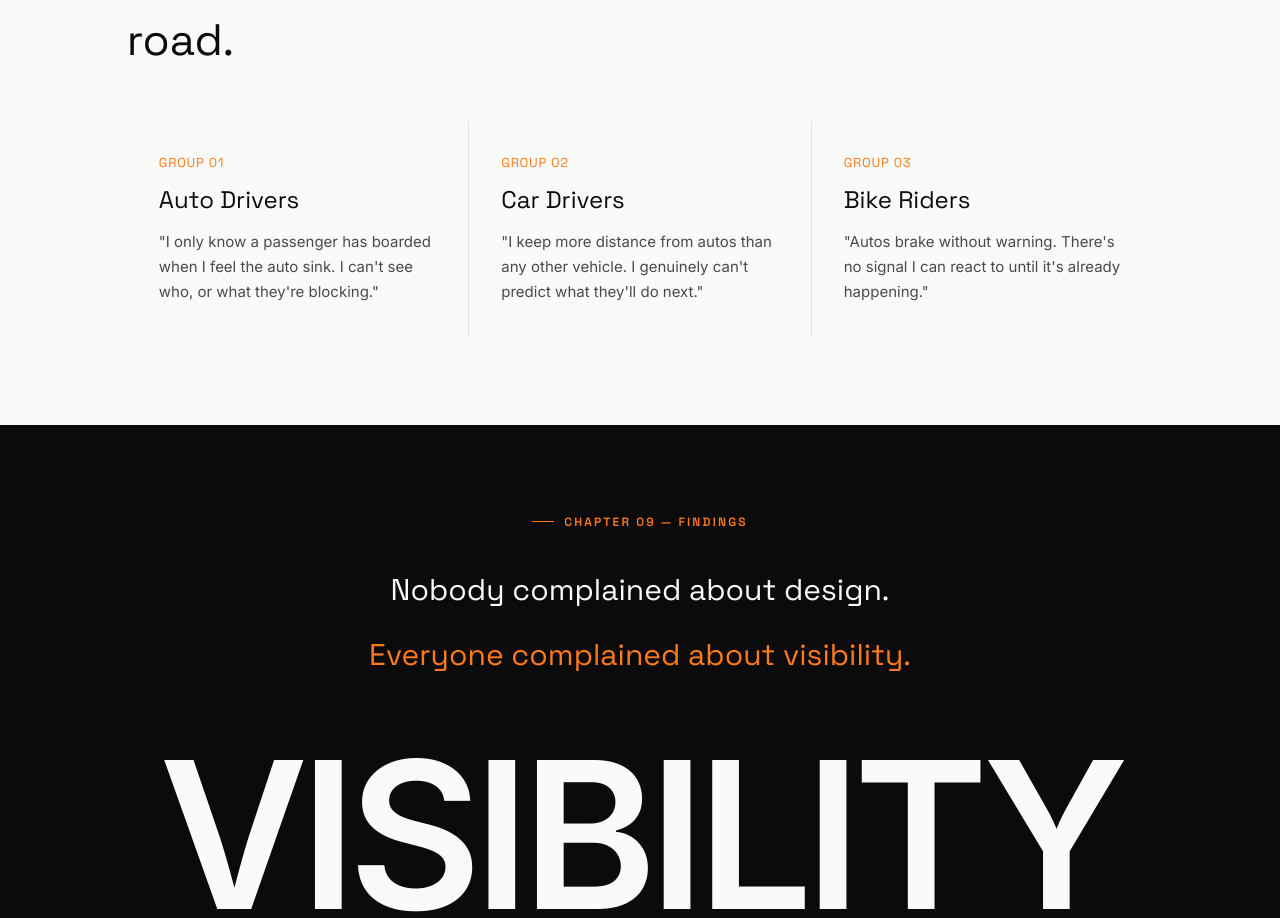
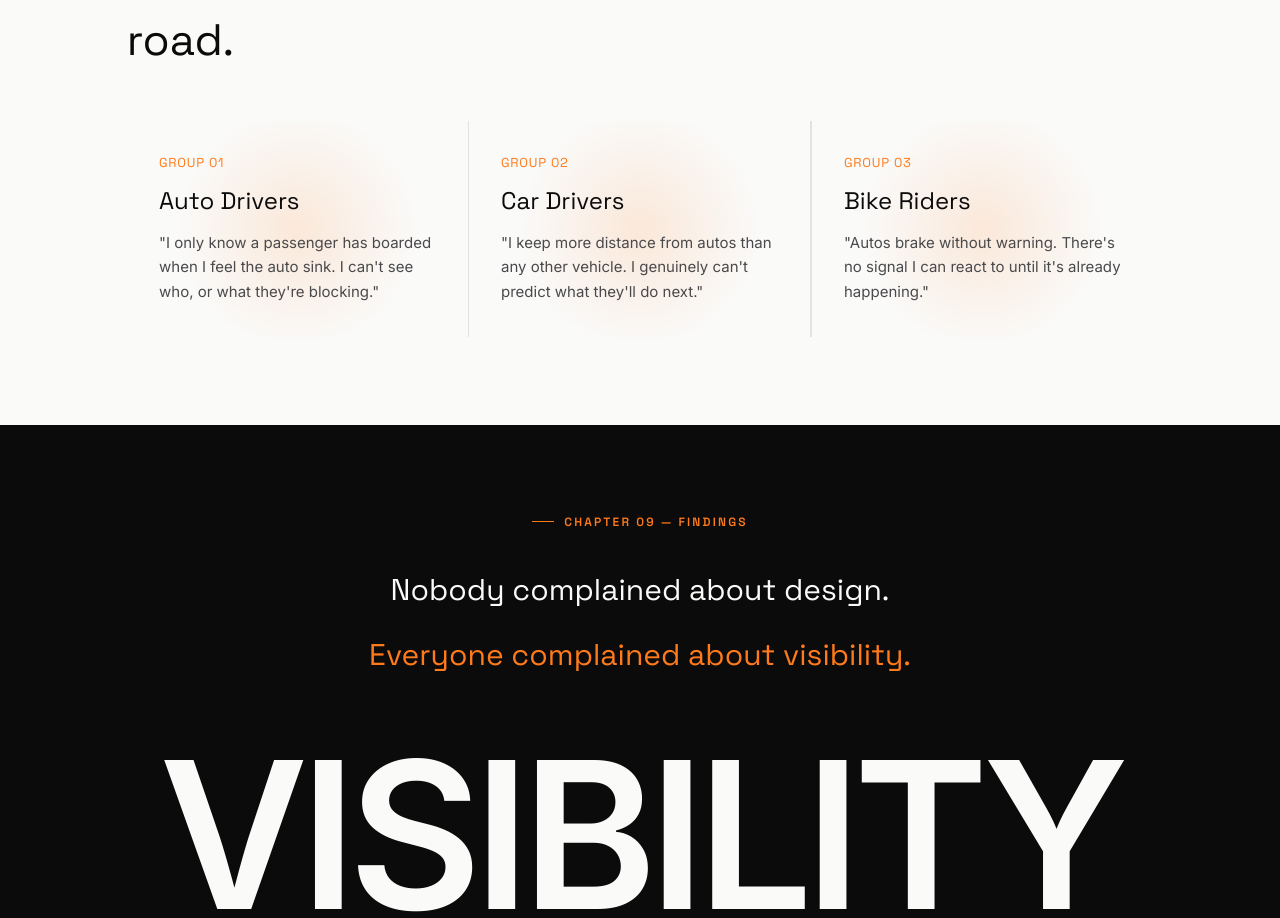
Before and after one commit to Dzignwithmathi/auto-vision-360, a Next.js app in the folder auto-vision-360/: page / in a window 1280 px wide. Shown: the part 7431-8349 px from the top of the page. Built offline with nearby package versions, Linux system fonts and the light colour scheme.

Commit message:
Refactor Interviews component with InterviewCard

```diff
--- a/auto-vision-360/components/sections/Interviews.tsx
+++ b/auto-vision-360/components/sections/Interviews.tsx
@@ -1,3 +1,7 @@
+"use client";
+
+import { useEffect, useRef, useState, type MouseEvent as ReactMouseEvent } from "react";
+import { motion, useMotionValue, useSpring, useMotionTemplate } from "framer-motion";
 import Reveal from "@/components/Reveal";
 import Section from "@/components/Section";
 
@@ -21,6 +25,65 @@ const groups = [
   },
 ];
 
+const springConfig = { stiffness: 220, damping: 22, mass: 0.4 };
+
+function InterviewCard({ group }: { group: (typeof groups)[number] }) {
+  const cardRef = useRef<HTMLDivElement>(null);
+  const [interactive, setInteractive] = useState(false);
+
+  useEffect(() => {
+    setInteractive(window.matchMedia("(hover: hover) and (pointer: fine)").matches);
+  }, []);
+
+  const rawRotateX = useMotionValue(0);
+  const rawRotateY = useMotionValue(0);
+  const rawSpotX = useMotionValue(50);
+  const rawSpotY = useMotionValue(50);
+
+  const rotateX = useSpring(rawRotateX, springConfig);
+  const rotateY = useSpring(rawRotateY, springConfig);
+  const spotX = useSpring(rawSpotX, springConfig);
+  const spotY = useSpring(rawSpotY, springConfig);
+
+  const background = useMotionTemplate`radial-gradient(circle at ${spotX}% ${spotY}%, rgba(255,122,26,0.14), transparent 60%)`;
+
+  const handleMove = (e: ReactMouseEvent<HTMLDivElement>) => {
+    const el = cardRef.current;
+    if (!el) return;
+    const rect = el.getBoundingClientRect();
+    const px = (e.clientX - rect.left) / rect.width;
+    const py = (e.clientY - rect.top) / rect.height;
+    rawRotateX.set((0.5 - py) * 9);
+    rawRotateY.set((px - 0.5) * 9);
+    rawSpotX.set(px * 100);
+    rawSpotY.set(py * 100);
+  };
+
+  const handleLeave = () => {
+    rawRotateX.set(0);
+    rawRotateY.set(0);
+    rawSpotX.set(50);
+    rawSpotY.set(50);
+  };
+
+  return (
+    <motion.div
+      ref={cardRef}
+      onMouseMove={interactive ? handleMove : undefined}
+      onMouseLeave={interactive ? handleLeave : undefined}
+      style={{ rotateX, rotateY, transformPerspective: 800 }}
+      className="relative bg-paper p-8 overflow-hidden will-change-transform"
+    >
+      <motion.div className="absolute inset-0 pointer-events-none" style={{ background }} />
+      <div className="relative">
+        <div className="num">{group.label}</div>
+        <h3 className="mt-3 text-2xl font-display">{group.title}</h3>
+        <p className="mt-3.5 text-[15px] leading-[1.65] text-ink-soft">{group.quote}</p>
+      </div>
+    </motion.div>
+  );
+}
+
 export default function Interviews() {
   return (
     <Section theme="light">
@@ -32,14 +95,10 @@ export default function Interviews() {
           Listening to everyone on the road.
         </h2>
       </Reveal>
-      <div className="grid md:grid-cols-3 gap-px bg-line mt-12">
+      <div className="mt-12 grid md:grid-cols-3 gap-px bg-line">
         {groups.map((g, i) => (
           <Reveal key={g.title} delay={i * 0.08}>
-            <div className="bg-paper p-8">
-              <div className="num">{g.label}</div>
-              <h3 className="mt-3 text-2xl font-display">{g.title}</h3>
-              <p className="mt-3.5 text-[15px] leading-[1.65] text-ink-soft">{g.quote}</p>
-            </div>
+            <InterviewCard group={g} />
           </Reveal>
         ))}
       </div>
```
